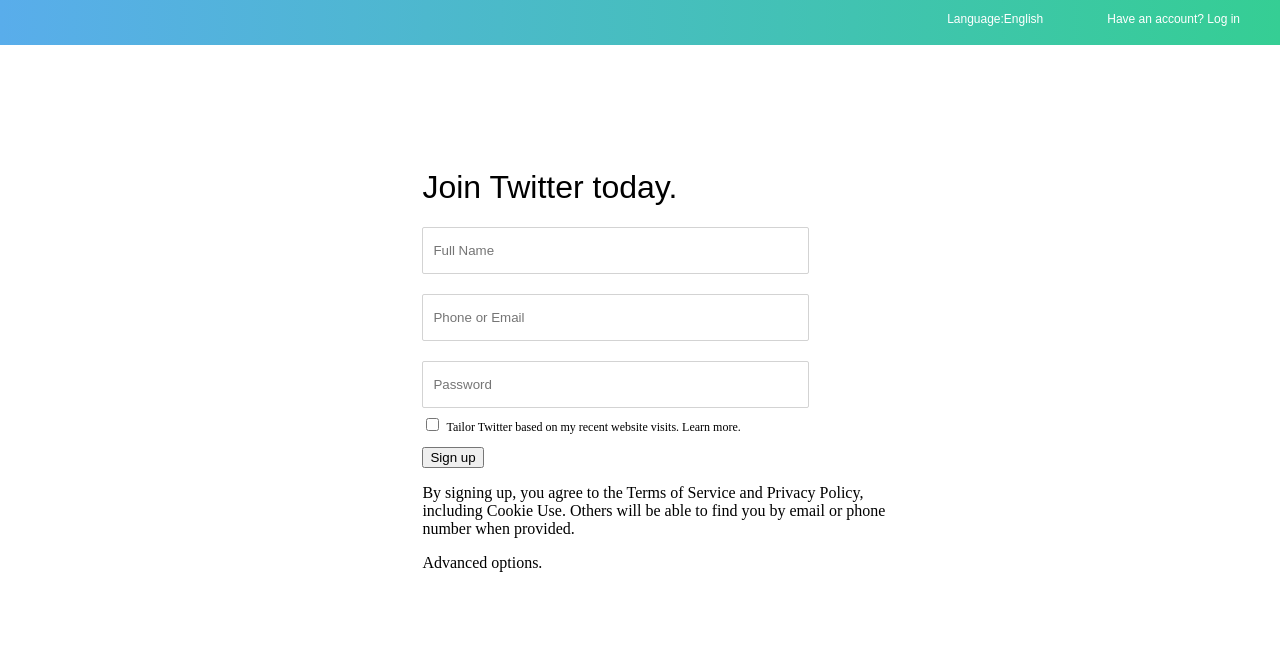
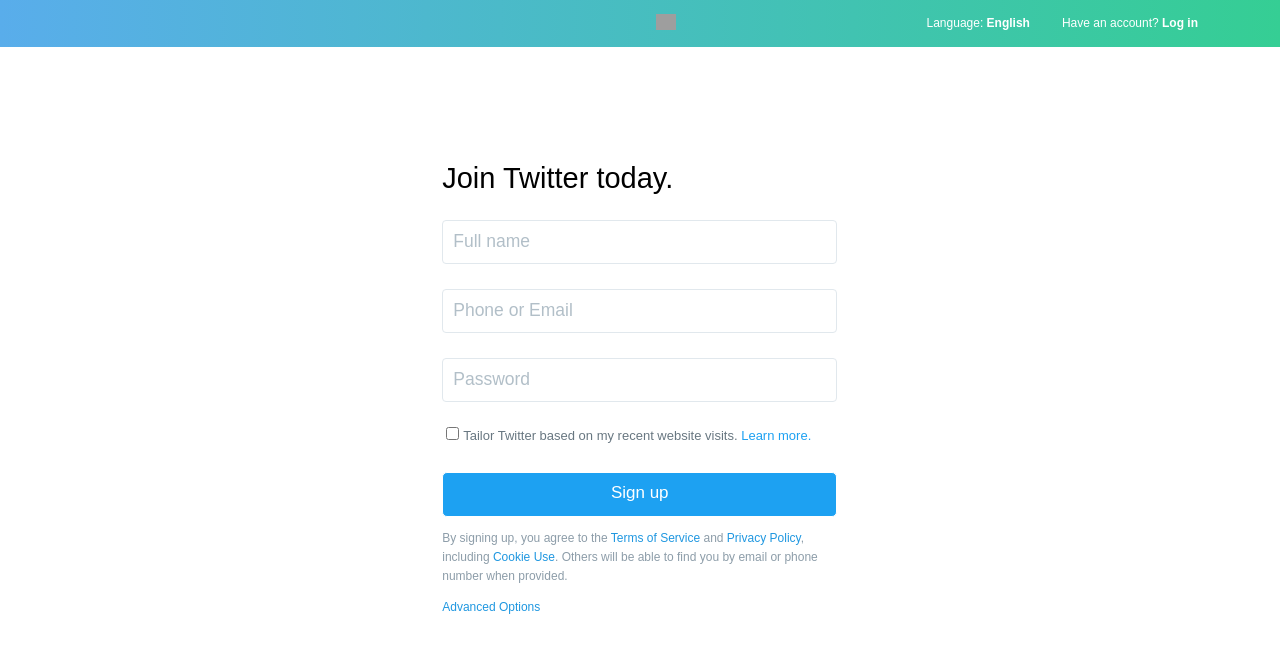
Before and after one commit to BishopOC/twitter_clone, a website: page public/html/signup.html in a window 1280 px wide. Drawn offline with Linux system fonts and the light colour scheme; files that its build step writes are made by us from their sources; grey boxes are pictures that could not be loaded.

Commit message:
finalized the signup page

```diff
--- a/public/css/signup.css
+++ b/public/css/signup.css
@@ -2,22 +2,45 @@
   margin: 0;
   padding: 0;
 }
+.img img {
+  height: 16px;
+  width: 20px;
+  display: inline-block;
+  position: relative;
+  right: 530px;
+  top:30px;
 
+}
 .banner {
   width:100%;
-  height:45px;
+  height:47px;
   background:-webkit-linear-gradient(left, #59ADEB, #35CE94);
   text-align: right;
+  display: inline-block;
 
 }
 
 .banner p {
   display: inline-block;
-  margin-right: 40px;
+  margin-right: 8px;
   margin-left: 20px;
   color: white;
   font-size: 12px;
   font-family: sans-serif;
+}
+
+.bannertext {
+  margin-right: 74px;
+  margin-top: -16px;
+}
+
+.bannerlink {
+  text-decoration: none;
+  color:white;
+}
+.bannerlink:hover {
+  text-decoration: underline;
+  color:#20A5E8;
 }
 
 main {
@@ -25,28 +48,113 @@
   max-width: 500px;
   max-height: 516px;
   position:relative;
-  left: 33%;
-  margin-top: 8%;
+  left: 34.55%;
+  margin-top: 6.7%;
 }
 
-h1 {
+header p {
+  font-size: 29px;
   font-family: sans-serif;
   font-weight:lighter;
+  margin-bottom: 11px
 }
 
 .textbox {
   display: block;
-  margin-top: 20px;
-  height:25px;
-  width: 365px;
+  margin-top: 25px;
+  height:22px;
+  width: 373px;
   padding: 10px;
-  border-radius: 2px;
-  border: 1px solid lightgrey;
+  border-radius: 4px;
+  border: 1px solid #E1E8ED;
+  font-size: 17.5px;
+  font-weight: 400;
 }
-
+aside {
+  margin-top: 13px;
+}
 aside .checkbox {
 
   display:inline-block;
-  font-size: 12px;
+  font-size: 13px;
+  font-family: sans-serif;
+  color: #687781;
+  margin-right: 0;
 
 }
+aside p a {
+  color: #1DA1F2;
+  font-weight: 500;
+  text-decoration: none;
+}
+
+aside p a:hover {
+  color: #1DA1F2;
+  font-weight: 500;
+  text-decoration: underline;;
+}
+::-webkit-input-placeholder {
+  color:#B2BFC8;
+}
+
+input[type=text]:focus {
+  outline:none;
+  border: 1px solid #56B4EF;
+
+}
+input[type=email]:focus {
+  outline:none;
+  border: 1px solid #56B4EF;
+
+}
+input[type=password]:focus {
+  outline:none;
+  border: 1px solid #56B4EF;
+
+}
+
+button {
+  width: 395px;
+  height: 45px;
+  margin-top: 16px;
+  padding-top: 20px;
+  padding-bottom: 20px;
+  padding-left: 30px;
+  padding-right: 30px;
+  border-radius: 5px;
+  background-color: #1DA1F2;
+  border: 1px solid white;
+}
+
+.signup {
+  position:relative;
+  bottom: 10px;
+}
+.signup a {
+  font-family: sans-serif;
+  font-size: 17px;
+  color: white;
+  text-decoration: none;
+}
+
+footer {
+  font-family: sans-serif;
+  font-size: 12px;
+  max-width: 400px;
+  color: #8D9DA9;
+  line-height: 19px;
+}
+
+footer a {
+  text-decoration: none;
+  color: #1F97E0;
+}
+footer a:hover {
+  text-decoration: underline;
+}
+footer div a {
+  color: #1F97E0;
+}
+footer div p a:hover {
+  text-decoration: underline;
+}
--- a/public/html/signup.html
+++ b/public/html/signup.html
@@ -9,27 +9,32 @@
 </head>
 <body>
   <div class="banner">
-    <p>Language:English</p>
-    <p>Have an account? Log in</p>
+    <div class="bannertext">
+      <div class='img'>
+        <img src="http://sierraclub.org/sites/www.sierraclub.org/files/sce/lower-hudson-group/twitterLogo.png" alt="twitter logo">
+      </div>
+      <p><a class='bannerlink' href="#">Language: <b>English</b></a></p>
+      <p><a class='bannerlink' href="#">Have an account? <b>Log in</b></a></p>
+    </div>
   </div>
   <main>
     <header>
-      <h1>Join Twitter today.</h1>
+      <p>Join Twitter today.</p>
     </header>
     <form action="/signup" methond="GET">
-      <input class="textbox" type="text" name='Full Name' placeholder="Full Name">
+      <input class="textbox" type="text" name='Full Name' placeholder="Full name">
       <input class="textbox" type="email" type="number" name='email or phone number' placeholder='Phone or Email'>
       <input class="textbox" type="password" name='password' placeholder='Password'>
     <aside>
-      <input  class="checkbox" type="checkbox" name="checkbox" value='Yesorno'>
-      <p class="checkbox">Tailor Twitter based on my recent website visits. Learn more.</p>
+      <input class="checkbox" type="checkbox" name="checkbox" value='Yesorno'>
+      <p class="checkbox">Tailor Twitter based on my recent website visits. <a href='#'>Learn more.</a></p>
     </aside>
-      <button type='submit'>Sign up</button>
+      <button type='submit'><div class="signup"><a href='#'>Sign up</a></div></button>
     </form>
     <footer>
-      <p>By signing up, you agree to the Terms of Service and Privacy Policy, including Cookie Use. Others will be able to find you by email or phone number when provided.</p>
+      <p>By signing up, you agree to the <a href="#">Terms of Service</a> and <a href="#">Privacy Policy</a>, including <a href="#">Cookie Use</a>. Others will be able to find you by email or phone number when provided.</p>
     <div>
-      <p>Advanced options.</p>
+      <p><a href="#">Advanced Options</a></p>
     </div>
     </footer>
   </main>
```
